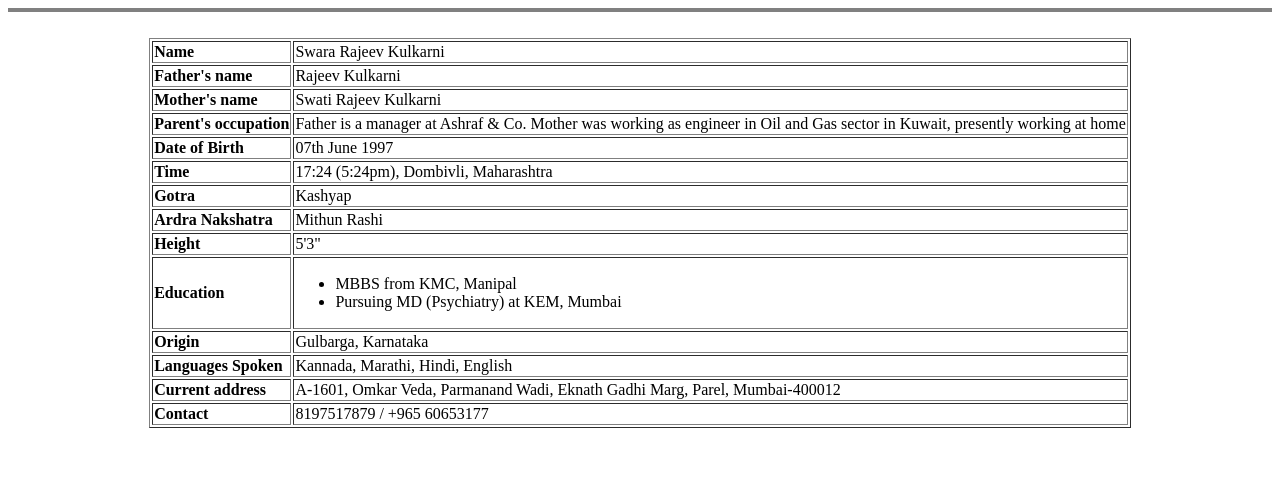
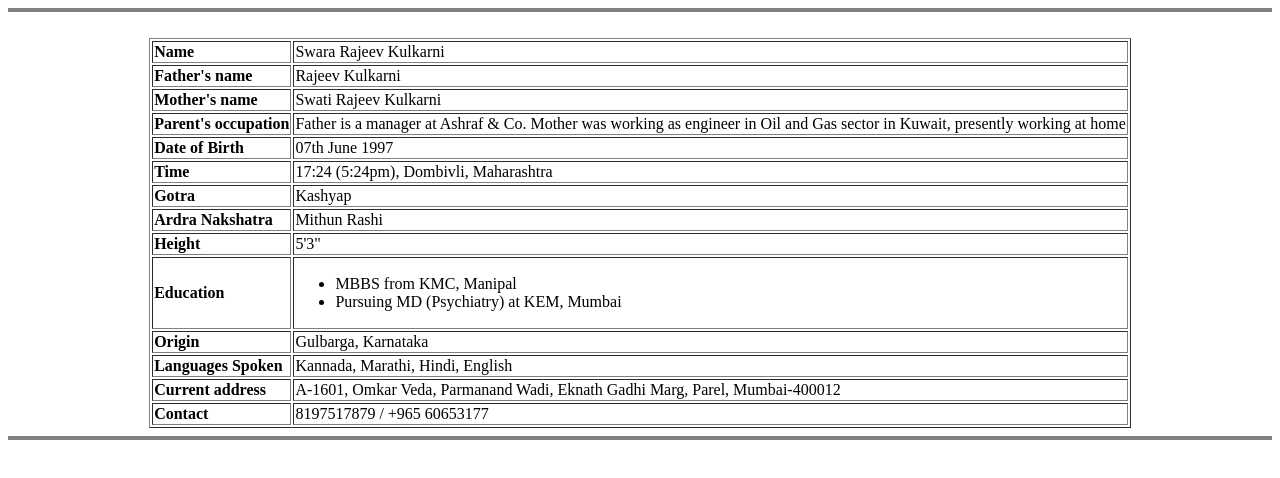
Before and after one commit to RiriSensei/Swara-cv, a plain HTML site: page index.html in a window 1280 px wide. Drawn offline with Linux system fonts and the light colour scheme.

Commit message:
Update index.html

```diff
--- a/index.html
+++ b/index.html
@@ -132,5 +132,6 @@
             </td>
         </tr>
     </table>
+    <hr size="4" noshade="TRUE">
 </body>
 </html>
```
